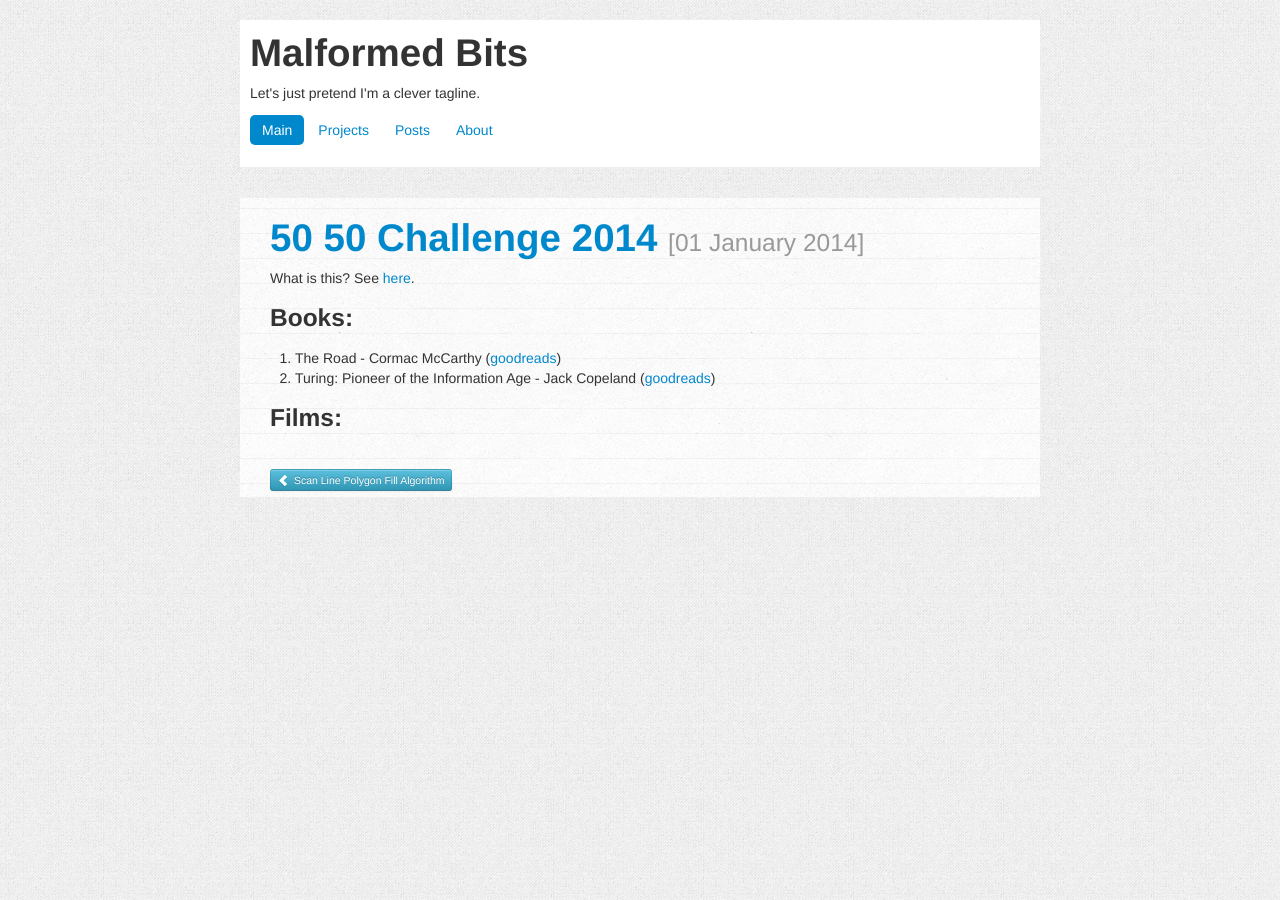
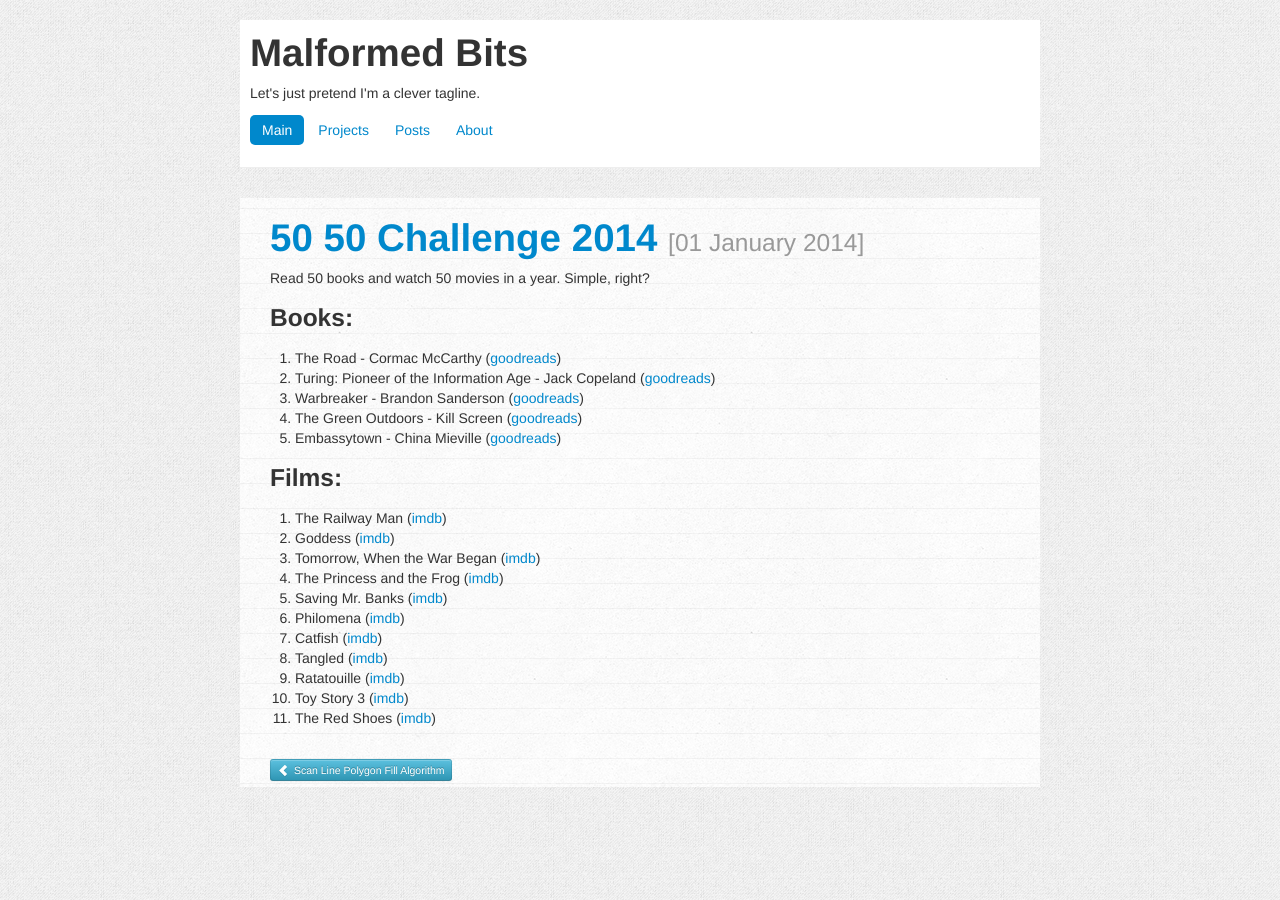
Before and after one commit to charlottepierce/charlottepierce.github.com, a Jekyll site: the page built from _posts/2014-01-01-50-50-Challenge-2014.md, in a window 1280 px wide. Built offline with Jekyll 4.4.1, drawn with Linux system fonts in a browser that asks for light colours.

Commit message:
January update for the 2014 50/50 challenge.
Signed-off-by: Charlotte Pierce <charlotte@malformed-bits.com>

```diff
--- a/_posts/2014-01-01-50-50-Challenge-2014.md
+++ b/_posts/2014-01-01-50-50-Challenge-2014.md
@@ -3,11 +3,26 @@ layout: perma_post
 summary: 50 books, 50 movies challenge for 2013.
 ---
 
-What is this? See [here](http://www.fiftyfifty.me/introduction/).
+Read 50 books and watch 50 movies in a year. Simple, right?
 
 ### Books: ###
 
 1. The Road - Cormac McCarthy ([goodreads](https://www.goodreads.com/book/show/6746212-the-road))
 2. Turing: Pioneer of the Information Age - Jack Copeland ([goodreads](https://www.goodreads.com/book/show/16193364-turing))
+3. Warbreaker - Brandon Sanderson ([goodreads](https://www.goodreads.com/book/show/7969594-warbreaker))
+4. The Green Outdoors - Kill Screen ([goodreads](https://www.goodreads.com/book/show/19016506-the-green-outdoors))
+5. Embassytown - China Mieville ([goodreads](https://www.goodreads.com/book/show/11955654-embassytown))
 
 ### Films: ###
+
+1. The Railway Man ([imdb](http://www.imdb.com/title/tt2058107/))
+2. Goddess ([imdb](http://www.imdb.com/title/tt1860238/))
+3. Tomorrow, When the War Began ([imdb](http://www.imdb.com/title/tt1456941/))
+4. The Princess and the Frog ([imdb](http://www.imdb.com/title/tt0780521/))
+5. Saving Mr. Banks ([imdb](http://www.imdb.com/title/tt2140373/))
+6. Philomena ([imdb](http://www.imdb.com/title/tt2431286/))
+7. Catfish ([imdb](http://www.imdb.com/title/tt1584016/))
+8. Tangled ([imdb](http://www.imdb.com/title/tt0398286/))
+9. Ratatouille ([imdb](http://www.imdb.com/title/tt0382932/))
+10. Toy Story 3 ([imdb](http://www.imdb.com/title/tt0435761/))
+11. The Red Shoes ([imdb](http://www.imdb.com/title/tt0040725/))
```
